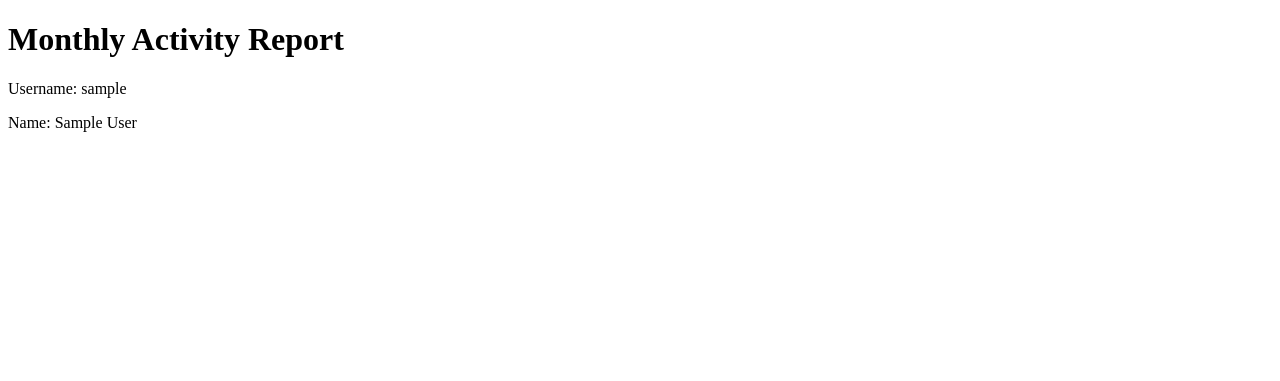
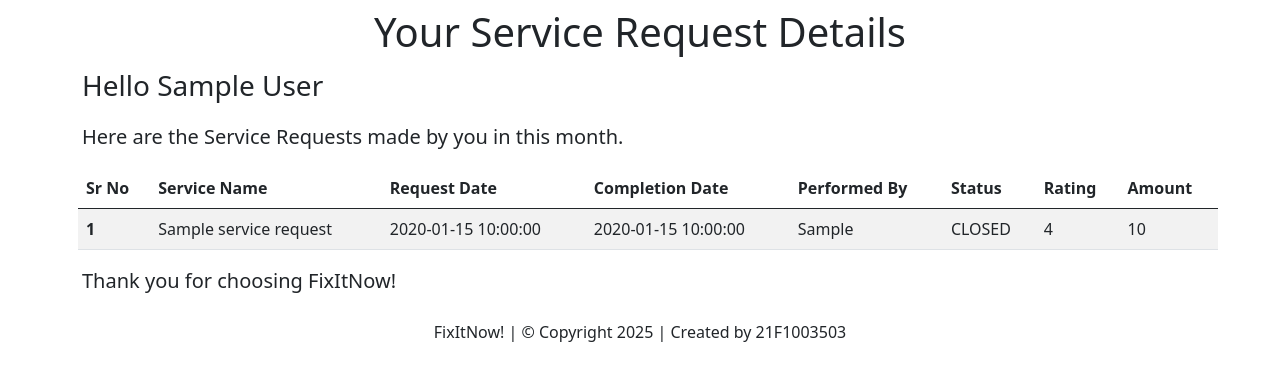
Before and after one commit to 21f1003503/MAD_2_Jan2025_Household_Services, a Flask app: template templates/customer_activity_report.html in a window 1280 px wide. Shown: the top 381 px of the page. Run offline with Flask 3, Linux system fonts and the light colour scheme; the template is opened without the code that fills it: most values are stand-ins (such as "Sample title", 1, 10 or a date in 2020).

Commit message:
Acitvity Report Edited

```diff
--- a/application/routes.py
+++ b/application/routes.py
@@ -285,7 +285,7 @@ def close_service_request(s_reqID):
     id = serv_req.spID
     sp = User.query.get(id)
     avg_rating = sp.sp_avg_rating
-    sp.sp_availibility = 'AVAILABLE'
+    sp.sp_availability = 'AVAILABLE'
 
     serv_req.date_of_completion = body['date_of_completion']
     serv_req.remarks = body['remarks']
--- a/static/components/AdminServices.js
+++ b/static/components/AdminServices.js
@@ -57,7 +57,8 @@ export default {
                         <textarea class="form-control" id="service_desc" v-model="newService.service_desc" placeholder="Enter Description" required></textarea>
                     </div>
 
-                    <button @click="createService" class="btn btn-primary">Create</button>
+                    <!--button @click="createService" class="btn btn-primary">Create</button-->
+                    <div class="text-center"><button @click="createService" class="btn btn-primary btn-lg"><i class="bi bi-plus-circle-fill"></i></button></div>
                 </div>
             </div>
         </div>
--- a/static/components/Navbar.js
+++ b/static/components/Navbar.js
@@ -4,6 +4,7 @@ export default {
 
             <div class="col-7 border fs-2">
                 FixItNow
+                <i class="bi bi-house-door"></i>
             </div>
 
             <div class="col-3 border">
--- a/static/components/RegisterComplaint.js
+++ b/static/components/RegisterComplaint.js
@@ -5,7 +5,7 @@ export default {
                 <div class="card mx-auto mt-5 text-center" style="height: 600px; width: 500px;">
                     <div class="text-center mx-auto">
                         <div class="card-title mt-3">
-                            <h4>Edit Service Request</h4>
+                            <h4>Register Complaint</h4>
                         </div>
                          <!--h4 class="text-center mb-1 mt-3">Register Complaint</h4-->
                         <!--div class="card-body">
--- a/templates/customer_activity_report.html
+++ b/templates/customer_activity_report.html
@@ -1,11 +1,63 @@
 <!DOCTYPE html>
-<html>
+<html lang="en">
     <head>
-        <title>Monthly Activity Report</title>
+        <meta charset="UTF-8">
+        <meta name="viewport" content="width=device-width, initial-scale=1.0">
+        <title>Customer Service Request Details</title>
+        <link href="https://cdn.jsdelivr.net/npm/bootstrap@5.0.2/dist/css/bootstrap.min.css" rel="stylesheet" integrity="sha384-EVSTQN3/azprG1Anm3QDgpJLIm9Nao0Yz1ztcQTwFspd3yD65VohhpuuCOmLASjC" crossorigin="anonymous">
     </head>
     <body>
-        <h1>Monthly Activity Report</h1>
-        <p>Username: {{ data.username }}</p>
-        <p>Name: {{ data.full_name }}</p>
+        <div class="container">
+            <div class="row">
+                <h1 class="text-center mt-2">Your Service Request Details</h1>
+                <p class="fs-3">Hello {{data['full_name']}}</p>
+                <p class="fs-5">Here are the Service Requests made by you in this month.</p>
+            </div>
+            <div class="row">
+                <table class="table table-striped mx-2">
+                    <thead>
+                        <tr>
+                            <th scope="col">Sr No</th>
+                            <th scope="col">Service Name</th>
+                            <th scope="col">Request Date</th>
+                            <th scope="col">Completion Date</th>
+                            <th scope="col">Performed By</th>
+                            <th scope="col">Status</th>
+                            <th scope="col">Rating</th>
+                            <th scope="col">Amount</th>
+                        </tr>
+                    </thead>
+                    <tbody>
+
+                        {% for t in data['service_requests'] %}
+                        <tr>
+                            <th scope="row">{{loop.index}}</th>
+                            <td>{{t['service_name']}}</td>
+                            <td>{{t['date_of_request']}}</td>
+                            <td>{{t['date_of_completion']}}</td>
+                            <td>{{t['service_professional']}}</td>
+                            <td>{{t['service_status']}}</td>
+                            <td>{{t['rating']}}</td>
+                            <td>{{t['service_price']}}</td>
+
+                        </tr>
+                        {% endfor %}
+
+                    </tbody>
+                </table>
+                <p class="fs-5">
+                    Thank you for choosing FixItNow!
+                </p>
+            </div>
+            <div class="row">
+                <div class="col-10"></div>
+            </div>
+            <div class="row">
+                <p class="text-center mt-2">
+                    FixItNow! | &copy; Copyright 2025 | Created by 21F1003503
+                </p>
+            </div>
+        </div>
+
     </body>
 </html>
--- a/templates/index.html
+++ b/templates/index.html
@@ -8,6 +8,7 @@
         <!--script src="https://unpkg.com/vue-router@3/dist/vue-router.js"></script-->
         <script src="static/vue-router.min.js"></script>
         <link href="https://cdn.jsdelivr.net/npm/bootstrap@5.3.3/dist/css/bootstrap.min.css" rel="stylesheet" integrity="sha384-QWTKZyjpPEjISv5WaRU9OFeRpok6YctnYmDr5pNlyT2bRjXh0JMhjY6hW+ALEwIH" crossorigin="anonymous">
+        <link rel="stylesheet" href="https://cdn.jsdelivr.net/npm/bootstrap-icons@1.11.3/font/bootstrap-icons.min.css">
     </head>
     <body class="bg-success font-monospace" style="--bs-bg-opacity: .4; ">
         <div id="app">
```
Also changed, not shown: application/resources.py (+4 -4 lines), application/tasks.py (+4 -4 lines), static/components/Cu_Dashboard.js (+21 -1 lines), static/components/Customer_Close_SR.js (+104 -2 lines).
